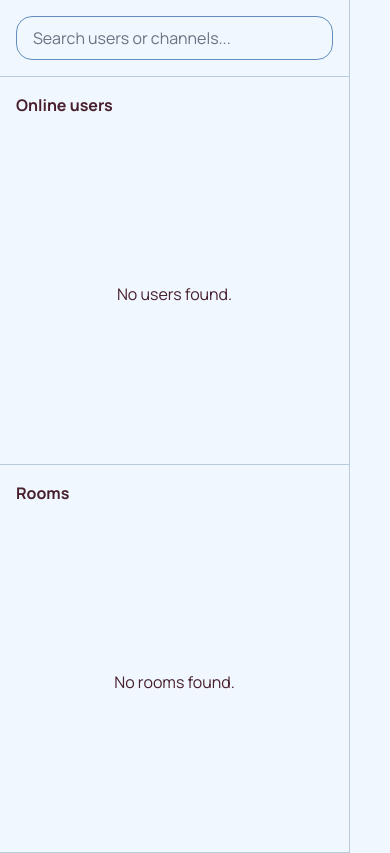
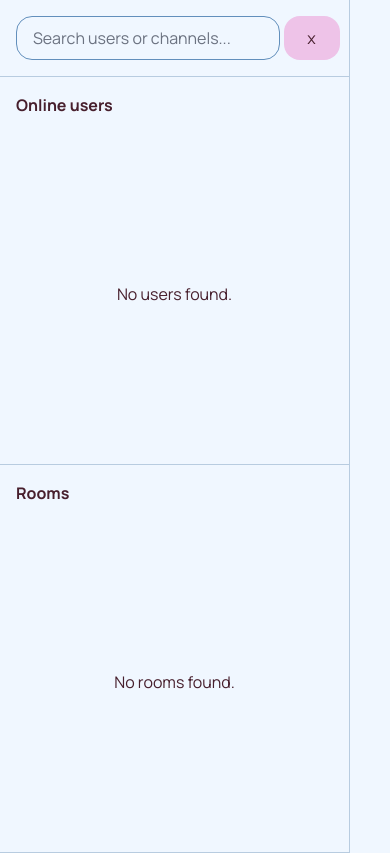
Before and after one commit to Siedemus/quikio, a React (Vite) app in the folder frontend/: page / in a window 390 px wide. Built offline with nearby package versions, Linux system fonts and the light colour scheme.

Commit message:
add mobile side bar closing button

```diff
--- a/frontend/src/components/Search.tsx
+++ b/frontend/src/components/Search.tsx
@@ -4,13 +4,19 @@ const Search = () => {
   const [query, updateQuery] = useQueryParam("q");
 
   return (
-    <section className="max-w-[350px] p-4 flex justify-center items-center border-r border-b border-periwinkleGray min-h-[8vh]">
+    <section className="max-w-[350px] p-4 grid lg:grid-cols-1 grid-cols-6 gap-1 border-r border-b border-periwinkleGray min-h-[8vh]">
       <input
-        className="placeholder:text-gray-500 bg-aliceBlue pl-4 py-2 w-full h-11 border border-hippieBlue rounded-2xl"
+        className="placeholder:text-gray-500 bg-aliceBlue col-span-5 pl-4 py-2 w-full h-11 mr-4 border border-hippieBlue rounded-2xl"
         placeholder="Search users or channels..."
         value={query ? query : ""}
         onChange={(e) => updateQuery(e.target.value)}
       />
+      <button
+        className="w-14 h-full bg-vanillaIce
+       lg:hidden rounded-2xl"
+      >
+        x
+      </button>
     </section>
   );
 };
```
